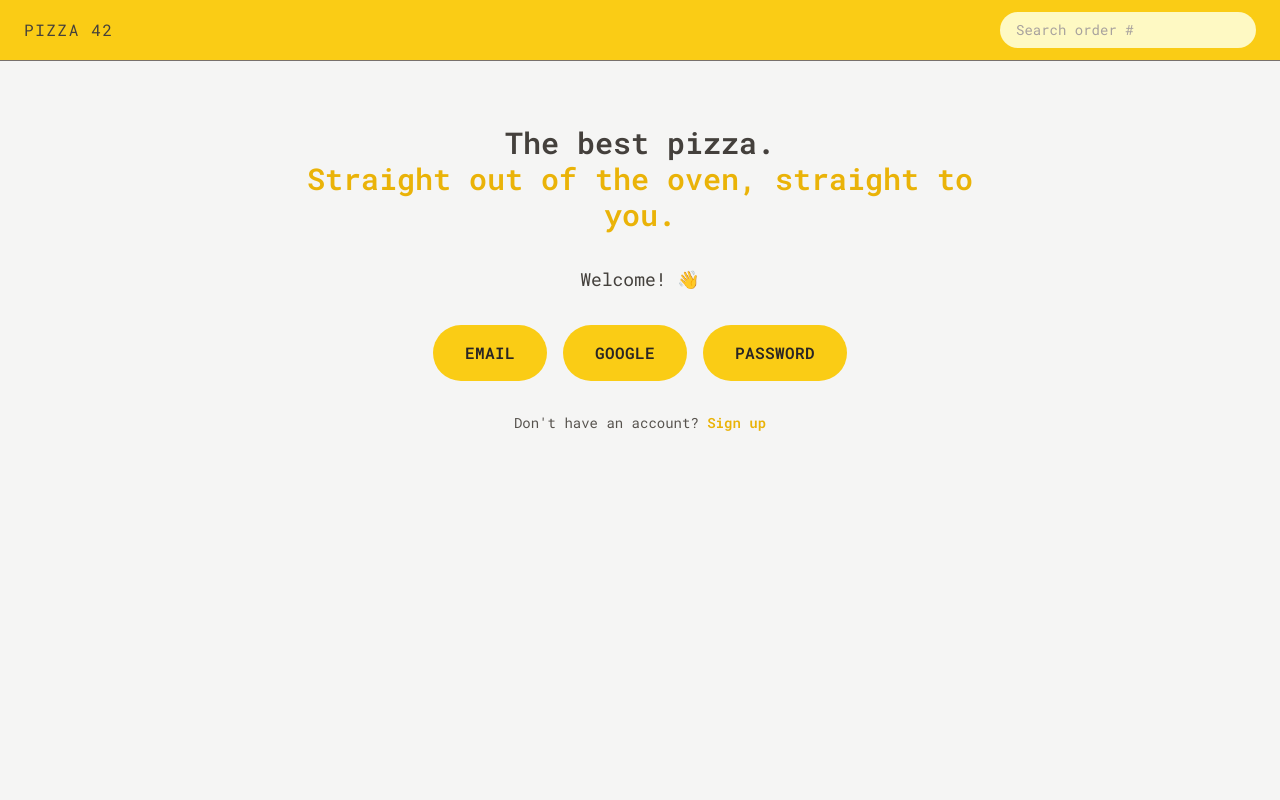
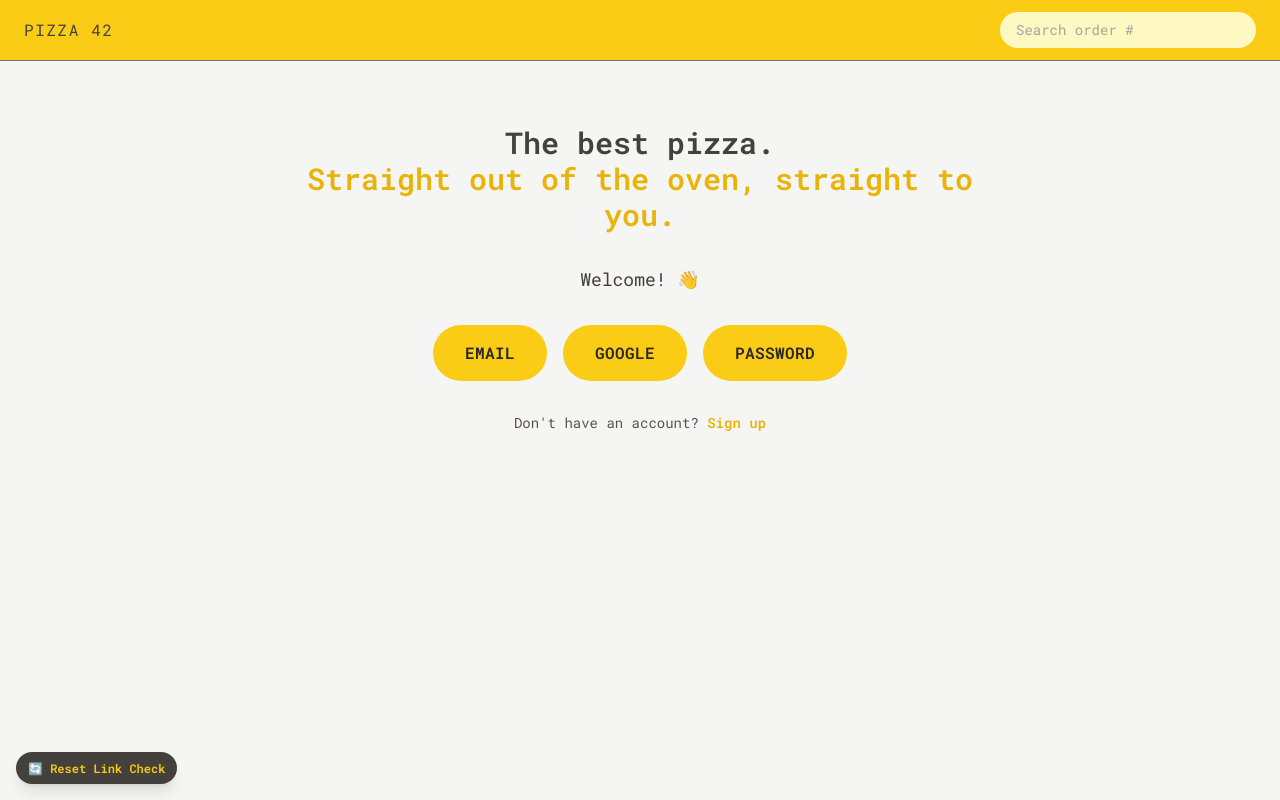
Before and after one commit to Mmckelve45/auth0-pizza42, a React (Vite) app: page / in a window 1280 px wide. Built offline with nearby package versions, Linux system fonts and the light colour scheme.

Commit message:
added small button to clear account linking cache in session storage

```diff
--- /dev/null
+++ b/src/features/account-linking/ClearLinkingCache.jsx
@@ -0,0 +1,44 @@
+/**
+ * Clear Linking Cache Button
+ * Small utility button to reset account linking sessionStorage for demo purposes
+ */
+
+import { useState } from 'react';
+
+function ClearLinkingCache() {
+  const [showTooltip, setShowTooltip] = useState(false);
+
+  const handleClear = () => {
+    // Clear all linking-related sessionStorage keys
+    const keys = Object.keys(sessionStorage);
+    keys.forEach((key) => {
+      if (key.startsWith('linking_checked_') || key.startsWith('linking_dismissed_')) {
+        sessionStorage.removeItem(key);
+      }
+    });
+
+    // Show feedback
+    setShowTooltip(true);
+    setTimeout(() => setShowTooltip(false), 2000);
+  };
+
+  return (
+    <div className="fixed bottom-4 left-4 z-50">
+      <button
+        onClick={handleClear}
+        className="rounded-full bg-stone-700 px-3 py-2 text-xs font-semibold text-yellow-400 shadow-lg transition-all hover:bg-stone-600 hover:shadow-xl"
+        title="Clear account linking cache (for demo)"
+      >
+        🔄 Reset Link Check
+      </button>
+
+      {showTooltip && (
+        <div className="absolute bottom-full left-0 mb-2 whitespace-nowrap rounded bg-green-500 px-3 py-1 text-xs font-semibold text-white shadow-lg">
+          ✓ Linking cache cleared!
+        </div>
+      )}
+    </div>
+  );
+}
+
+export default ClearLinkingCache;
--- a/src/ui/AppLayout.jsx
+++ b/src/ui/AppLayout.jsx
@@ -4,6 +4,7 @@ import { Outlet, useNavigation } from "react-router-dom";
 import Loader from "./Loader";
 import ToastContainer from "../features/toast/ToastContainer";
 import AccountLinkingDetector from "../features/account-linking/AccountLinkingDetector";
+import ClearLinkingCache from "../features/account-linking/ClearLinkingCache";
 
 export default function AppLayout() {
   const navigation = useNavigation();
@@ -21,6 +22,7 @@ export default function AppLayout() {
       <CartOverview />
       <ToastContainer />
       <AccountLinkingDetector />
+      <ClearLinkingCache />
     </div>
   );
 }
```
